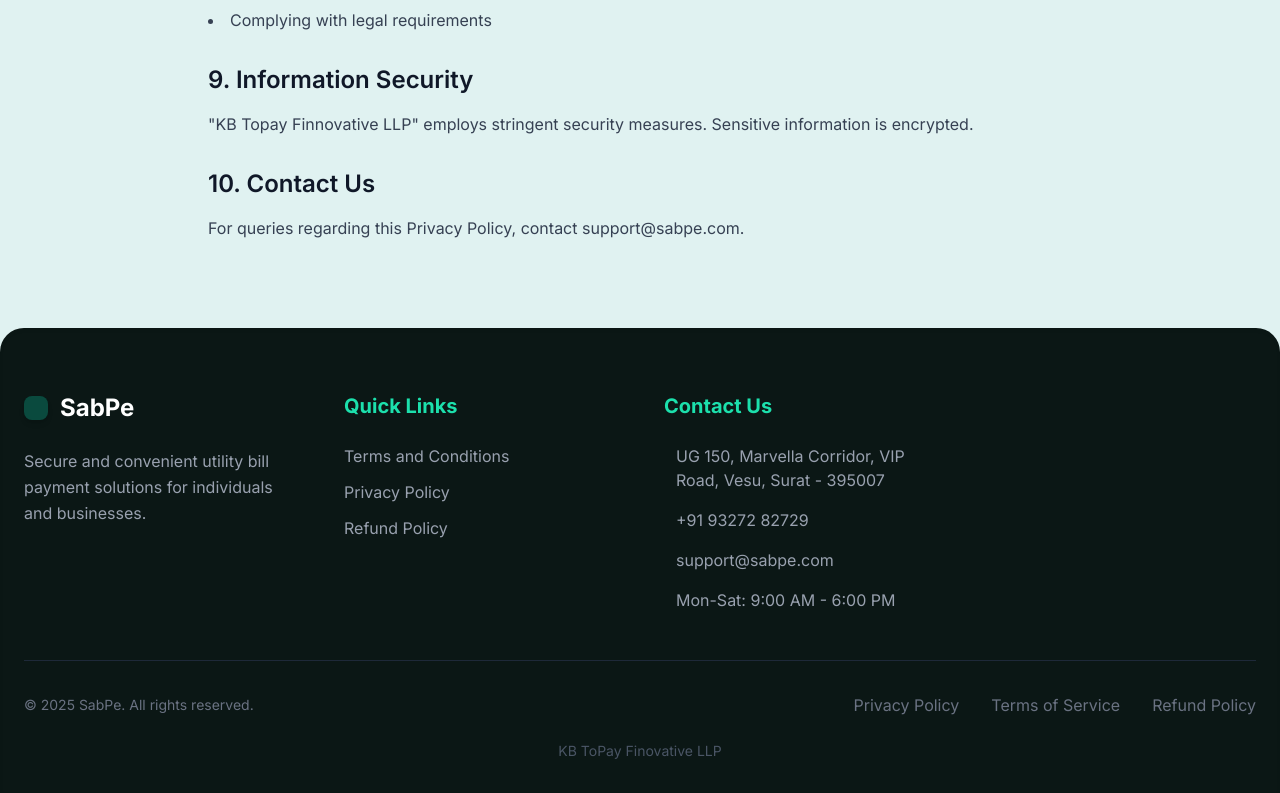
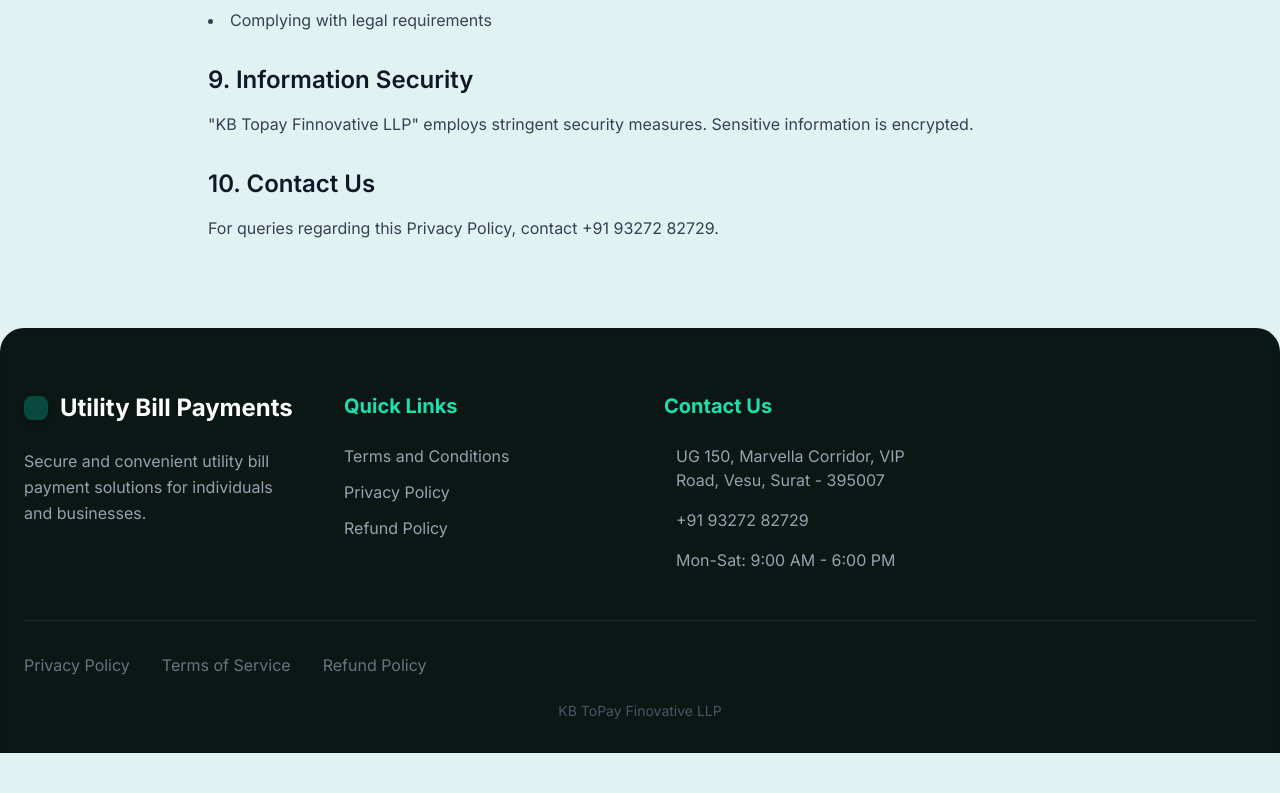
Before and after one commit to ParasUpadhayay-Clickpe/utility-sabpe, a Next.js app: page /privacy-policy in a window 1280 px wide. Shown: the part 1496-2289 px from the top of the page. After the commit the page ends 2249 px from the top, so only its background shows below. Built offline with nearby package versions, Linux system fonts and the light colour scheme.

Commit message:
replace company name with parent company name

```diff
--- a/src/app/layout.tsx
+++ b/src/app/layout.tsx
@@ -19,8 +19,8 @@
 });
 
 export const metadata: Metadata = {
-  title: "SabPe - Secure Utility Bill Payments",
-  description: "Pay your utility bills securely and instantly with SabPe.",
+  title: "Secure Utility Bill Payments",
+  description: "Pay your utility bills securely and instantly.",
 };
 
 export default function RootLayout({
@@ -37,7 +37,7 @@
               <div className="bg-primary p-3 rounded-lg mr-3 shadow-md">
                 <i className="fas fa-shield-alt text-white text-xl" />
               </div>
-              <span className="text-2xl font-bold text-primary">SabPe</span>
+              <span className="text-2xl font-bold text-primary">Utility Bill Payments</span>
             </Link>
             <nav className="hidden md:flex items-center space-x-8">
               <Link href="/#hero" className="font-medium text-gray-700 hover:text-primary transition duration-300">Home</Link>
@@ -61,7 +61,7 @@
                   <div className="bg-primary p-3 rounded-lg mr-3 shadow-md">
                     <i className="fas fa-shield-alt text-white text-xl" />
                   </div>
-                  <h3 className="text-2xl font-bold">SabPe</h3>
+                  <h3 className="text-2xl font-bold">Utility Bill Payments</h3>
                 </div>
                 <p className="text-gray-400 mb-6 leading-relaxed">Secure and convenient utility bill payment solutions for individuals and businesses.</p>
                 <div className="flex space-x-5 mt-6">
@@ -84,14 +84,12 @@
                 <ul className="space-y-4 text-gray-400">
                   <li className="flex items-start"><i className="fas fa-map-marker-alt mt-1 mr-3 text-secondary" /><span>UG 150, Marvella Corridor, VIP Road, Vesu, Surat -  395007</span></li>
                   <li className="flex items-center"><i className="fas fa-phone-alt mr-3 text-secondary" /><span>+91 93272 82729</span></li>
-                  <li className="flex items-center"><i className="fas fa-envelope mr-3 text-secondary" /><span>support@sabpe.com</span></li>
                   <li className="flex items-center"><i className="fas fa-clock mr-3 text-secondary" /><span>Mon-Sat: 9:00 AM - 6:00 PM</span></li>
                 </ul>
               </div>
             </div>
             <div className="pt-8 border-t border-gray-800">
               <div className="flex flex-col md:flex-row justify-between items-center">
-                <p className="text-gray-500 text-sm">© 2025 SabPe. All rights reserved.</p>
                 <div className="flex space-x-8 mt-4 md:mt-0">
                   <Link href="/privacy-policy" className="text-gray-500 hover:text-white transition duration-300">Privacy Policy</Link>
                   <Link href="/terms-and-conditions" className="text-gray-500 hover:text-white transition duration-300">Terms of Service</Link>
--- a/src/app/page.tsx
+++ b/src/app/page.tsx
@@ -40,9 +40,9 @@
 
       <section id="about-us" className="py-20 bg-white">
         <div className="container mx-auto px-6 text-center max-w-4xl">
-          <h2 className="text-4xl md:text-5xl font-bold text-dark mb-6">About SabPe</h2>
+          <h2 className="text-4xl md:text-5xl font-bold text-dark mb-6">About KB ToPay Finovative LLP</h2>
           <p className="text-gray-600 text-xl leading-relaxed mb-8">
-            At <b>SabPe</b>, we are dedicated to simplifying how you manage your utilities. Our platform offers a seamless, secure, and efficient way to handle all your bill payments across electricity, water, gas, broadband and more.
+            At <b>KB ToPay Finovative LLP</b>, we are dedicated to simplifying how you manage your utilities. Our platform offers a seamless, secure, and efficient way to handle all your bill payments across electricity, water, gas, broadband and more.
           </p>
           <p className="text-gray-600 text-xl leading-relaxed">
             Built with a vision to make utility payments effortless for everyone, we leverage cutting-edge technology to deliver a fast, reliable, and user-friendly experience.
@@ -64,7 +64,7 @@
                 </div>
                 <h4 className="font-bold text-xl mb-3 text-dark">{title}</h4>
                 <p className="text-gray-600 leading-relaxed">
-                  {idx === 0 && "Create your secure account or seamlessly login to your existing SabPe profile."}
+                  {idx === 0 && "Create your secure account or seamlessly login to your existing profile."}
                   {idx === 1 && "Easily choose the biller for which you wish to make a payment."}
                   {idx === 2 && "Select your preferred secure payment method and input the necessary details."}
                   {idx === 3 && "Receive instant payment confirmation and real-time updates to your bill status."}
@@ -90,11 +90,6 @@
                 <p className="text-secondary text-lg font-medium"><a href="tel:+919327282729" className="hover:underline">+91 93272 82729</a></p>
               </div>
               <div>
-                <h3 className="text-2xl font-semibold text-primary mb-3">📧 Email Us</h3>
-                <p className="text-secondary text-lg font-medium"><a href="mailto:support@sabpe.com" className="hover:underline">support@sabpe.com</a></p>
-                <p className="text-gray-700 text-lg mt-2">For general inquiries and support.</p>
-              </div>
-              <div>
                 <h3 className="text-2xl font-semibold text-primary mb-3">🕒 Working Hours</h3>
                 <p className="text-gray-700 text-lg">Mon - Sat: 9:00 AM to 6:00 PM</p>
               </div>
--- a/src/app/privacy-policy/page.tsx
+++ b/src/app/privacy-policy/page.tsx
@@ -51,7 +51,7 @@
                 <h2 className="text-2xl font-semibold text-gray-900 mt-8 mb-4">9. Information Security</h2>
                 <p className="mb-6">"KB Topay Finnovative LLP" employs stringent security measures. Sensitive information is encrypted.</p>
                 <h2 className="text-2xl font-semibold text-gray-900 mt-8 mb-4">10. Contact Us</h2>
-                <p className="mb-6">For queries regarding this Privacy Policy, contact support@sabpe.com.</p>
+                <p className="mb-6">For queries regarding this Privacy Policy, contact +91 93272 82729.</p>
             </div>
         </main>
     );
--- a/src/app/terms-and-conditions/page.tsx
+++ b/src/app/terms-and-conditions/page.tsx
@@ -28,7 +28,7 @@
                 <h2 className="text-2xl font-semibold text-gray-900 mt-8 mb-4">Limitation of Liability</h2>
                 <p className="mb-6">To the maximum extent permitted by law, "KB Topay Finnovative LLP" is not liable for indirect or consequential damages.</p>
                 <h2 className="text-2xl font-semibold text-gray-900 mt-8 mb-4">Contact Information</h2>
-                <p className="mb-6">For queries, contact support@sabpe.com.</p>
+                <p className="mb-6">For queries, contact +91 93272 82729.</p>
             </div>
         </main>
     );
```
